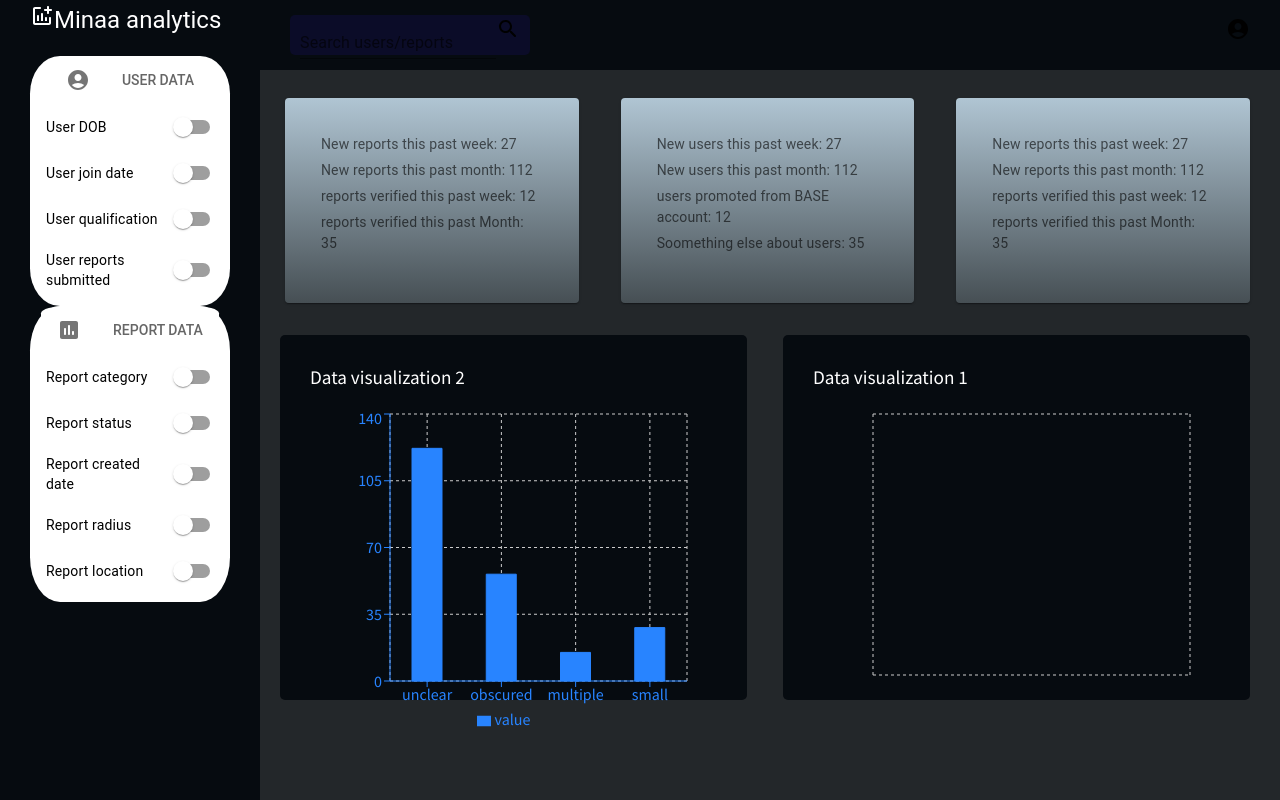
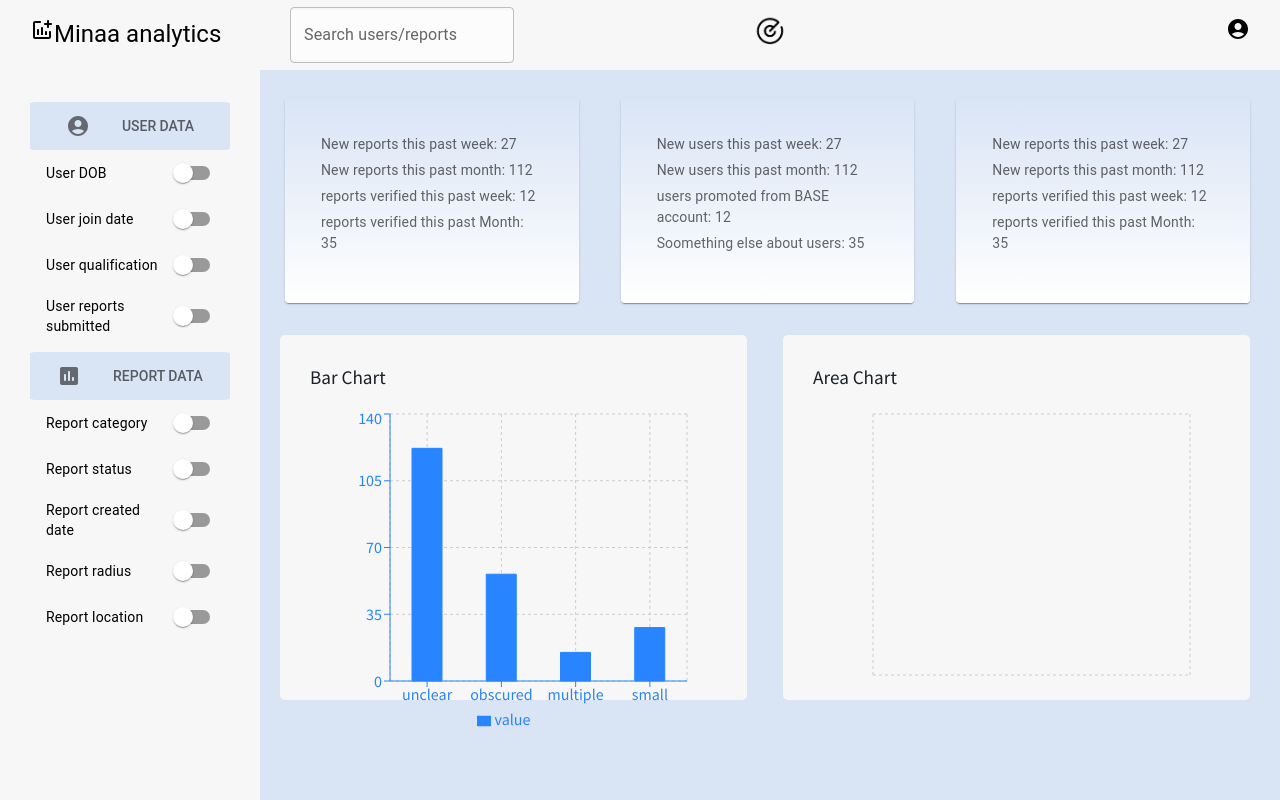
Before and after one commit to Bohjaangles/minaa-admin, a React (Create React App) app in the folder admin-page/: page /dashboard in a window 1280 px wide. Built offline with nearby package versions, Linux system fonts and the light colour scheme.

Commit message:
add many css and style

```diff
--- a/admin-page/src/App.css
+++ b/admin-page/src/App.css
@@ -1,14 +1,14 @@
 @import url('https://fonts.googleapis.com/css2?family=Source+Sans+Pro:wght@400;600;700&display=swap');
 
 :root {
-  --primary-color: #060b10;
-  --secondary-color: #6a767f;
-  --body-bg: #23272a;
-  --card-01-bg: linear-gradient(#b0c5d3, #464f54);
-  --card-02-bg: linear-gradient(#b0c5d3, #464f54);
+  --primary-color: #F7F7F7;
+  --secondary-color: #D9E4F5;
+  --body-bg: #D9E4F5;
+  --card-01-bg: linear-gradient(#D9E4F5, #ffffff);
+  --card-02-bg: linear-gradient(#D9E4F5, #ffffff);
   --card-03-bg: #725cff;
   --card-04-bg: #2884ff;
-  --heading-color: #fff;
+  --heading-color: rgb(2, 2, 2);
   --small-text-color: #808191;
   --recommend-car01-bg: #e1dfa4;
   --recommend-car02-bg: #e3ecf1;
@@ -28,6 +28,7 @@ body {
 
 ul {
   list-style: none;
+  background-color: var(--card-01-bg);
 }
 
 a {
--- a/admin-page/src/components/Layout/Layout.jsx
+++ b/admin-page/src/components/Layout/Layout.jsx
@@ -1,13 +1,13 @@
 import React from 'react'
 import Router from '../Routes/Router'
-import Sidebar from '../Sidebar/Sidebar'
+import SideBar from '../Sidebar/SideBar'
 import TopNav from '../TopNav/TopNav'
 
 
 export default function Layout() {
   return (
     <div className="layout">
-      <Sidebar />
+      <SideBar />
       <div className="main_layout">
         <TopNav />
         <div className="content">
--- a/admin-page/src/components/Sidebar/Sidebar.jsx
+++ b/admin-page/src/components/Sidebar/SideBar.jsx
@@ -13,7 +13,7 @@ import AddchartRoundedIcon from '@mui/icons-material/AddchartRounded';
 import AssessmentRoundedIcon from '@mui/icons-material/AssessmentRounded';
 
 
-export default function Sidebar() {
+export default function SideBar() {
   return (
     <div className="sidebar">
       <div className="sidebar__top">
@@ -22,10 +22,10 @@ export default function Sidebar() {
       <div className="sidebar__content">
         <List
           className='sidebar__list-1'
-          component="Sidebar"
+          component="SideBar"
           dense={true}
-          sx={{ width: '100%', maxWidth: 360, bgcolor: 'background.paper' }}
-          subheader={<ListSubheader className='list_header-1'><ListItemIcon fontSize='large'>
+          sx={{ width: '100%', maxWidth: 360, bgcolor: 'linear-gradient(#f2ddac, #957a3b)' }}
+          subheader={<ListSubheader className='list_header-1' sx={{bgcolor: '#D9E4F5' }}><ListItemIcon fontSize='large'>
             <AccountCircleRoundedIcon />
           </ListItemIcon>USER DATA</ListSubheader>}
         >
@@ -76,10 +76,10 @@ export default function Sidebar() {
         </List>
         <List
           className='sidebar__list-2'
-          component="Sidebar"
+          component="SideBar"
           dense={true}
-          sx={{ width: '100%', maxWidth: 360, bgcolor: 'background.paper' }}
-          subheader={<ListSubheader className='list_header-1'><ListItemIcon fontSize='large'>
+          sx={{ width: '100%', maxWidth: 360, bgcolor: 'linear-gradient(#f2ddac, #957a3b)' }}
+          subheader={<ListSubheader className='list_header-1' sx={{bgcolor: '#D9E4F5' }}><ListItemIcon fontSize='large'>
             <AssessmentRoundedIcon />
           </ListItemIcon>REPORT DATA</ListSubheader>}
         >
--- a/admin-page/src/components/Sidebar/sidebar.css
+++ b/admin-page/src/components/Sidebar/sidebar.css
@@ -15,10 +15,6 @@
   line-height: 70px;
 }
 
-element.style {
-  border-radius: 50%
-}
-
 .sidebar__top {
   display: flex;
   flex-direction: row;
@@ -26,7 +22,8 @@ element.style {
   align-items: center;
   column-gap: 0.5rem;
   color: var(--heading-color);
-  margin-bottom: 1em;
+  margin-top: 0.9em;
+  margin-bottom: 3em;
 }
 .sidebar__top h2 span {
   width: 30px;
@@ -57,19 +54,6 @@ element.style {
   justify-content: center;
   border-radius: 15%;
 }
-.list_header-1 {
-  display: flex;
-  flex-direction: row;
-  align-items: center;
-  justify-content: center;
-  border-radius: 15%;
-}
-element.style{
-  display: flex;
-  align-items: center;
-  border-radius: 50%;
-}
-
 .list_header-2 {
   display: flex;
   flex-direction: row;
@@ -77,6 +61,18 @@ element.style{
   border-radius: 15%;
 }
 
+.list_header-1 {
+  display: flex;
+  flex-direction: row;
+  align-items: center;
+  justify-content: center;
+  border-radius: 3%;
+  width: 100%;
+}
+element.style{
+  display: flex;
+  align-items: center;
+}
 
 .sidebar_content {
   display: flex;
@@ -88,43 +84,134 @@ element.style{
   margin-top: 5px;
 }
 
-.menu {
-  height: 80%;
-}
 
-.sidebar__bottom {
-  height: 20%;
-}
 
-.nav__link,
-.sidebar__bottom span {
-  display: flex;
-  align-items: center;
-  column-gap: 5px;
-  cursor: pointer;
-  transition: 0.3s;
-}
 
-.sidebar__bottom span {
-  color: var(--small-text-color);
-  cursor: pointer;
-}
 
-.nav__list {
-  display: flex;
 
-  row-gap: 2rem;
-  flex-direction: column;
-  color: var(--small-text-color);
-}
 
-.nav__link i {
-  color: var(--secondary-color);
-}
 
-.nav__active {
-  color: white;
-  background: #b7ffe913;
-  padding: 6px;
-  border-radius: 5px;
-}
+
+
+
+
+
+/*
+export const lightColor =
+{
+  bluePrimary: {
+    100: "#eff3f6",
+    200: "#dfe8ed",
+    300: "#d0dce5",
+    400: "#c0d1dc",
+    500: "#b0c5d3",
+    600: "#8d9ea9",
+    700: "#6a767f",
+    800: "#464f54",
+    900: "#23272a"
+  },
+  darkBlue: {
+    100: "#d2d7dc",
+    200: "#a4b0b9",
+    300: "#778895",
+    400: "#496172",
+    500: "#1c394f",
+    600: "#162e3f",
+    700: "#11222f",
+    800: "#0b1720",
+    900: "#060b10"
+  },
+  blackOff: {
+    100: "#d2d2d3",
+    200: "#a4a6a8",
+    300: "#77797c",
+    400: "#494d51",
+    500: "#1c2025",
+    600: "#161a1e",
+    700: "#111316",
+    800: "#0b0d0f",
+    900: "#060607"
+  },
+  grayAccent: {
+    100: "#f1f3f2",
+    200: "#e3e7e5",
+    300: "#d4dbd7",
+    400: "#c6cfca",
+    500: "#b8c3bd",
+    600: "#939c97",
+    700: "#6e7571",
+    800: "#4a4e4c",
+    900: "#252726"
+  },
+  redAccent: {
+    100: "#fbdfdd",
+    200: "#f6bfbb",
+    300: "#f29e99",
+    400: "#ed7e77",
+    500: "#e95e55",
+    600: "#ba4b44",
+    700: "#8c3833",
+    800: "#5d2622",
+    900: "#2f1311"
+  },
+  altGreen: {
+    "50": "#dde49c",
+    "100": "#ced681",
+    "200": "#bdc66a",
+    "300": "#aab454",
+    "400": "#949d45",
+    "500": "#7f8643",
+    "600": "#6c7141",
+    "700": "#5a5d3d",
+    "800": "#494b37",
+    "900": "#393a31"
+  },
+  lightseagreen: {
+    "50": "#7af6f0",
+    "100": "#5aefe7",
+    "200": "#3ce4dc",
+    "300": "#25d4cb",
+    "400": "#20b2aa",
+    "500": "#219892",
+    "600": "#22807b",
+    "700": "#216966",
+    "800": "#1f5451",
+    "900": "#1b403e"
+  },
+  lapizLazuli: {
+    "50": "#84aee2",
+    "100": "#699ad5",
+    "200": "#5185c5",
+    "300": "#4372ac",
+    "400": "#386090",
+    "500": "#365479",
+    "600": "#344964",
+    "700": "#2f3e51",
+    "800": "#2a333f",
+    "900": "#23282e"
+  },
+  sheenGold: {
+    "50": "#f2ddac",
+    "100": "#e9cd8e",
+    "200": "#ddbd72",
+    "300": "#cfab58",
+    "400": "#c49a39",
+    "500": "#ac8a3b",
+    "600": "#957a3b",
+    "700": "#7e6a3a",
+    "800": "#695a37",
+    "900": "#564c33"
+  },
+  otherGold: {
+    "50": "#ffdc9f",
+    "100": "#ffcd77",
+    "200": "#ffbf50",
+    "300": "#ffb028",
+    "400": "#ffa300",
+    "500": "#e19107",
+    "600": "#c3800c",
+    "700": "#a87011",
+    "800": "#8e6113",
+    "900": "#755115"
+  }
+*/
--- a/admin-page/src/components/TopNav/TopNav.jsx
+++ b/admin-page/src/components/TopNav/TopNav.jsx
@@ -1,19 +1,22 @@
 import React from 'react'
 import AccountCircleRoundedIcon from '@mui/icons-material/AccountCircleRounded';
-import SearchRoundedIcon from '@mui/icons-material/SearchRounded';
+// import SearchRoundedIcon from '@mui/icons-material/SearchRounded';
+import minaa from '../../assets/minaa.png';
 import { TextField } from '@mui/material';
 import { Link } from "react-router-dom";
 import "./top-nav.css";
+import { Avatar } from '@mui/material';
 
 export default function TopNav() {
   return (
     <div className="top__nav">
       <div className="top__nav-wrapper">
         <div className="search__box">
-        <TextField id="standard-basic" label="Search users/reports" variant="standard" />
-          <span>
-            <SearchRoundedIcon/>
-          </span>
+        <TextField id="standard-basic" label="Search users/reports" variant="outlined" />
+
+        </div>
+        <div className="logo">
+          <Avatar alt="Minaa" src={minaa} />
         </div>
         <div className="top__nav-right">
           <div className="profile">
--- a/admin-page/src/components/TopNav/top-nav.css
+++ b/admin-page/src/components/TopNav/top-nav.css
@@ -23,16 +23,22 @@
   justify-content: flex-end;
 }
 
+.logo {
+  font-size: 1.5rem;
+  font-weight: 400;
+  margin-right: 200px;
+}
+
 .search__box {
   display: flex;
   align-items: center;
   justify-content: space-between;
-  padding: 0px 10px;
-  background: #0b0c28 !important;
+  padding: 0px 0px;
+  background: #FCFCFC;
   border-radius: 5px;
   cursor: pointer;
-  height: 40px;
-  width: 15em;
+  height: 50px;
+  width: 14em;
 }
 
 .search__box input {
--- a/admin-page/src/pages/Dashboard.jsx
+++ b/admin-page/src/pages/Dashboard.jsx
@@ -65,12 +65,12 @@ const Dashboard = () => {
         </div>
         <div className="statics">
           <div className="stats">
-            <h3 className="stats__title">Data visualization 2</h3>
+            <h3 className="stats__title">Bar Chart</h3>
             <ReportChart data={ReportCat}/>
           </div>
 
           <div className="stats">
-            <h3 className="stats__title">Data visualization 1</h3>
+            <h3 className="stats__title">Area Chart</h3>
             <SecondChart data={StatusCat} />
           </div>
         </div>
--- a/admin-page/src/styles/dashboard.css
+++ b/admin-page/src/styles/dashboard.css
@@ -1,7 +1,8 @@
 .dashboard {
   margin-top: 73px;
   padding: 0px 30px;
-  padding-bottom: 50px;
+  padding-bottom: 80px;
+  border-radius: 5px;
 }
 
 .single__card {
@@ -14,7 +15,7 @@
 }
 
 .single__card:nth-child(1) {
-  background: var(--card-01-bg);
+  background: var(--card-02-bg);
   margin-top: 25px;
   margin-left: 10px;
 }
@@ -81,7 +82,7 @@
 }
 
 .stats__title {
-  color: #fff;
+  color: #1c2025;
   font-size: 1.2rem;
   font-weight: 500;
   margin-bottom: 20px;
```
Also changed, not shown: admin-page/src/assets/minaa.png (added).
